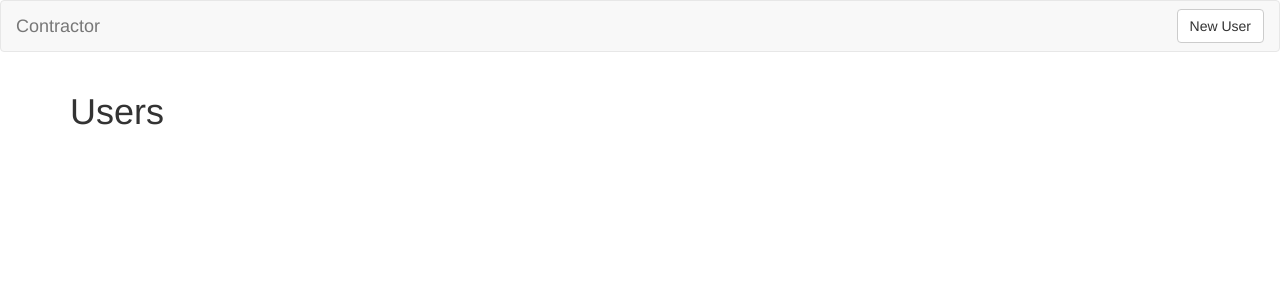
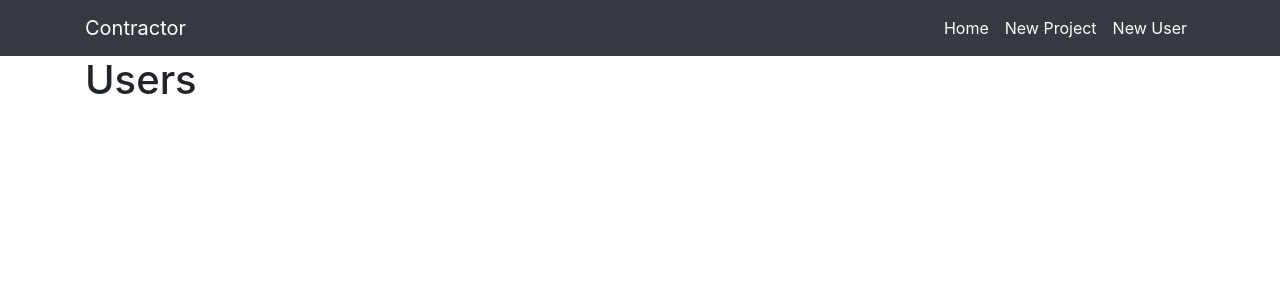
Before and after one commit to SamuelFolledo/Contractor, a Flask app: page / in a window 1280 px wide. Shown: the top 300 px of the page. Run offline with Flask 2, Linux system fonts and the light colour scheme; data that the repository does not hold is empty; some libraries are stand-ins or nearby versions.

Commit message:
[add] nav bar with nav items. Also updated code for code quality

```diff
--- a/templates/base.html
+++ b/templates/base.html
@@ -7,7 +7,7 @@
 
     <title>Contractor</title>
     <!-- Latest compiled and minified CSS -->
-    <link rel='stylesheet' href='https://maxcdn.bootstrapcdn.com/bootstrap/3.3.7/css/bootstrap.min.css'>
+    <link rel="stylesheet" href="https://maxcdn.bootstrapcdn.com/bootstrap/4.0.0/css/bootstrap.min.css" integrity="sha384-Gn5384xqQ1aoWXA+058RXPxPg6fy4IWvTNh0E263XmFcJlSAwiGgFAW/dAiS6JXm" crossorigin="anonymous">
 </head>
 
 <body>
@@ -18,8 +18,9 @@
     </div>
 
     <!-- Latest compiled and minified JavaScript -->
-    <script src="//code.jquery.com/jquery-1.12.0.min.js"></script>
-    <script src="//code.jquery.com/jquery-migrate-1.2.1.min.js"></script>
-    <script src='https://maxcdn.bootstrapcdn.com/bootstrap/3.3.7/js/bootstrap.min.js'></script>
+    <script src="https://code.jquery.com/jquery-3.2.1.slim.min.js" integrity="sha384-KJ3o2DKtIkvYIK3UENzmM7KCkRr/rE9/Qpg6aAZGJwFDMVNA/GpGFF93hXpG5KkN" crossorigin="anonymous"></script>
+    <script src="https://cdnjs.cloudflare.com/ajax/libs/popper.js/1.12.9/umd/popper.min.js" integrity="sha384-ApNbgh9B+Y1QKtv3Rn7W3mgPxhU9K/ScQsAP7hUibX39j7fakFPskvXusvfa0b4Q" crossorigin="anonymous"></script>
+    <script src="https://maxcdn.bootstrapcdn.com/bootstrap/4.0.0/js/bootstrap.min.js" integrity="sha384-JZR6Spejh4U02d8jOt6vLEHfe/JQGiRRSQQxSfFWpi1MquVdAyjUar5+76PVCmYl" crossorigin="anonymous"></script>
+
 </body>
 </html>
--- a/templates/partials/navbar.html
+++ b/templates/partials/navbar.html
@@ -1,14 +1,40 @@
 <!-- templates/partials/navbar.html -->
 
-<nav class='navbar navbar-default'>
-    <div class='container-fluid'>
+<nav class='navbar bg-dark navbar-dark navbar-expand-lg'> <!--expand at large shows the navBarResponsive item until it shrinks to devices screen-->
+    <div class='container'>
+
         <div class='navbar-header'>
             <a class='navbar-brand' href='/'>
                 Contractor
             </a>
         </div>
+
+        <!--Hamburger button on nav-->
+        <button class="navbar-toggler" type="button" data-toggle="collapse" data-target="#navbarResponsive" aria-controls="navbarResponsive" aria-expanded="false" aria-label="Toggle Navigation"> <!--navBarResponsive will be our hambuerger button, don't auto expand it-->
+            <span class="navbar-toggler-icon"></span>
+        </button>
+        <!--The nav itself-->
+        <div class="collapse navbar-collapse" id="navbarResponsive">
+            <ul class="navbar-nav ml-auto">
+                <li class="nav-item active"> <!--Default active with link nav item-->
+                    <a class="nav-link" href="/">Home</a>
+                </li>
+                <li class="nav-item active">
+                    <a class="nav-link" href="/projects/new">New Project</a>
+                </li>
+                <li class="nav-item active">
+                        <a class="nav-link" href="/users/new">New User</a>
+                </li>
+            </ul>
+        </div>
+
+        <!-- <div class='pull-right'>
+            <a href='/projects/new' class='btn btn-default navbar-btn'>New Project</a>
+        </div>
+
         <div class='pull-right'>
             <a href='/users/new' class='btn btn-default navbar-btn'>New User</a>
-        </div>
+        </div> -->
+
     </div>
 </nav>
--- a/templates/partials/users_form.html
+++ b/templates/partials/users_form.html
@@ -1,5 +1,3 @@
-<!-- templates/partials/users_form.html -->
-
 <!-- templates/partials/users_form.html -->
 
 <fieldset> <!--The fieldset element represents a set of form controls optionally grouped under a common name-->
```
Also changed, not shown: templates/users_edit.html (indentation only), templates/users_new.html (indentation only), templates/users_show.html (indentation only).
